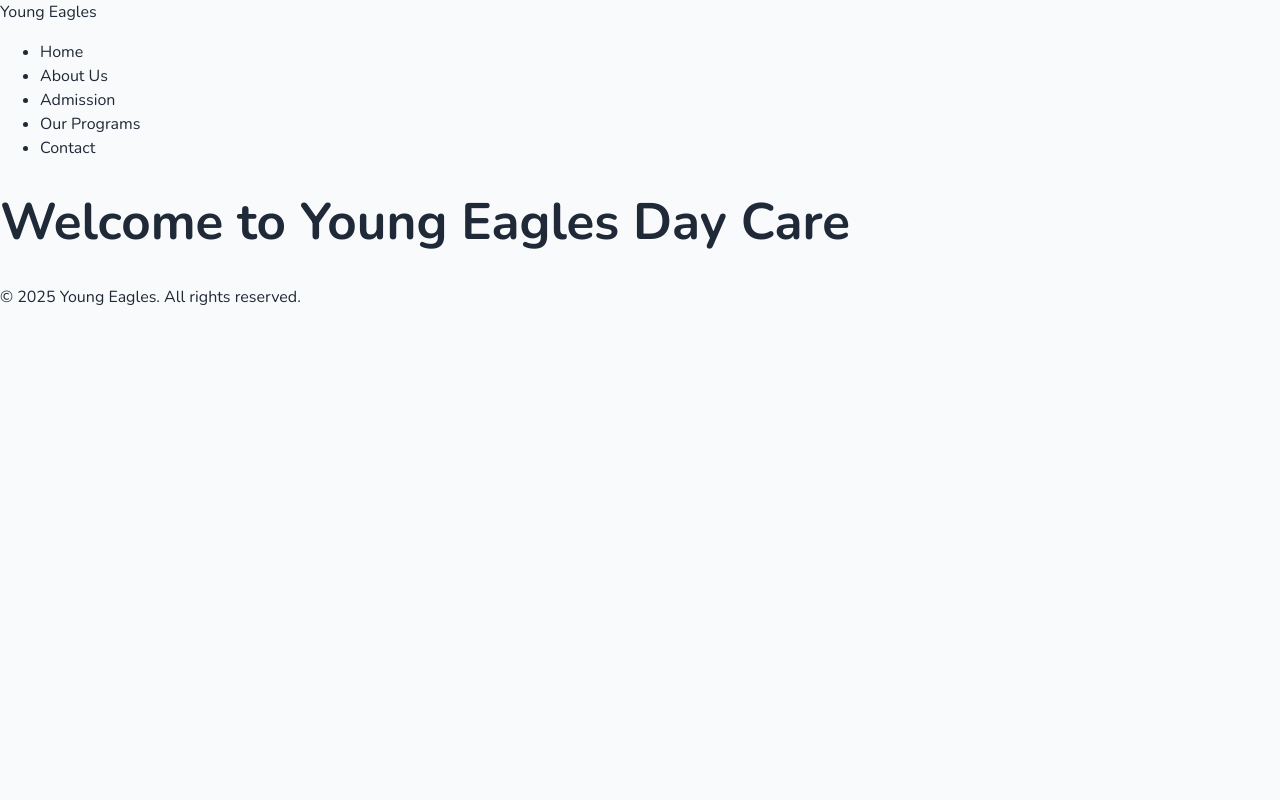
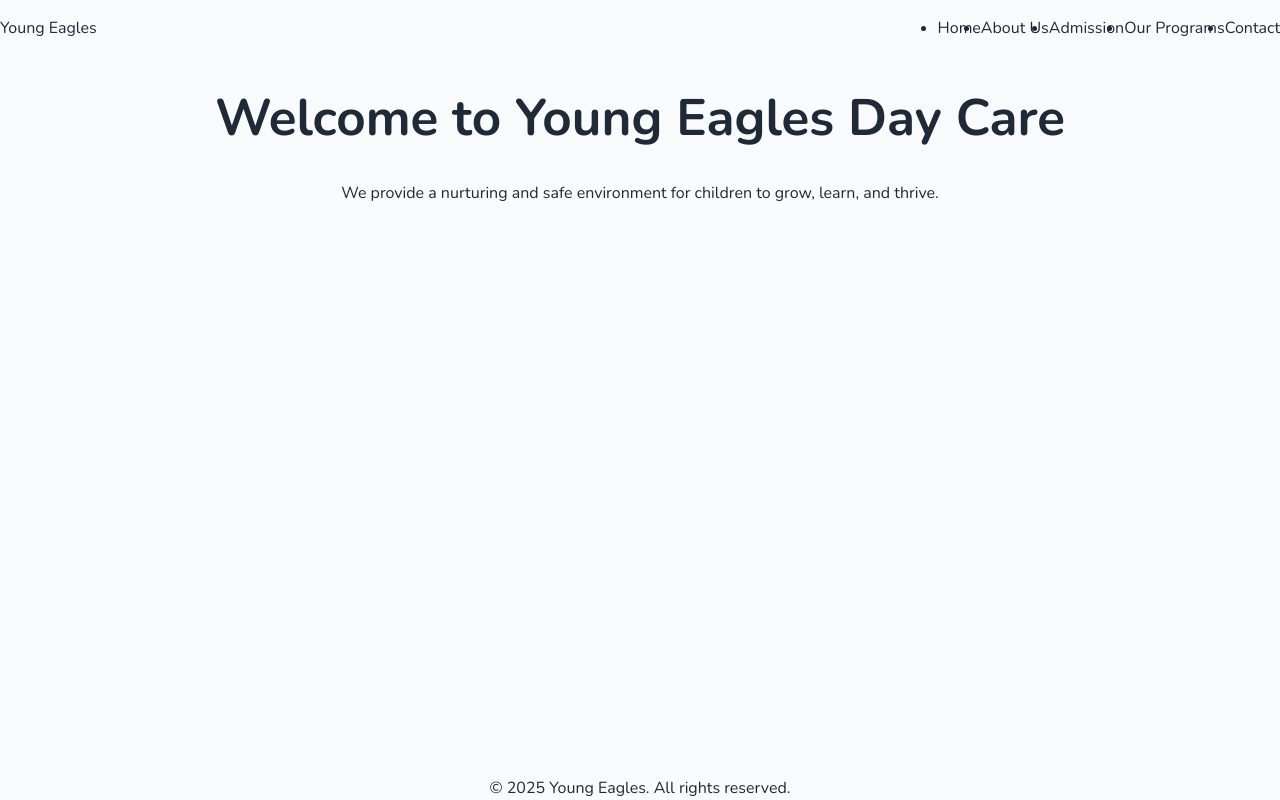
Before and after one commit to K1NG-Devops/eagleswebsite, a React (Vite) app: page / in a window 1280 px wide. Built offline with nearby package versions, Linux system fonts and the light colour scheme.

Commit message:
Fixed tailwindcss scripts

```diff
--- a/src/components/Layout.jsx
+++ b/src/components/Layout.jsx
@@ -3,9 +3,9 @@ import Navbar from './Navbar';
 import Footer from './Footer';
 
 const Layout = ({ children }) => (
-  <div className="flex flex-col min-h-screen w-full">
+  <div className="flex flex-col h-screen bg">
     <Navbar />
-    <main className="flex-grow w-full px-4">
+    <main className="flex-grow container mx-auto p-4">
       {children}
     </main>
     <Footer />
--- a/src/components/Navbar.jsx
+++ b/src/components/Navbar.jsx
@@ -2,10 +2,10 @@ import React from 'react';
 import { Link } from 'react-router-dom';
 
 const Navbar = () => (
-  <nav className="bg-white-100 p-4 shadow-md flex items-center">
-    <div className="flex items-center justify-between w-full px-6">
+  <nav className="bg-white-100 p-4 shadow-md">
+    <div className="flex items-center justify-between w-full px-4">
       <Link to="/" className="text-2xl font-bold text-blue-800">Young Eagles</Link>
-      <ul className="flex space-x-6 text-gray-600 font-semibold">
+      <ul className="flex space-x-6 text-blue-600 font-semibold">
         <li><Link to="/" className="hover:text-blue-600">Home</Link></li>
         <li><Link to="/about" className="hover:text-blue-600">About Us</Link></li>
         <li><Link to="/admission" className="hover:text-blue-600">Admission</Link></li>
--- a/src/index.css
+++ b/src/index.css
@@ -1,3 +1,7 @@
+@tailwind base;
+@tailwind components;
+@tailwind utilities;
+
 :root {
   font-family: system-ui, Avenir, Helvetica, Arial, sans-serif;
   line-height: 1.5;
--- a/src/pages/Home.jsx
+++ b/src/pages/Home.jsx
@@ -1,5 +1,9 @@
-const Home = () => {
-    return <h1>Welcome to Young Eagles Day Care</h1>;
-  };
-
-  export default Home;
+const Home = () => (
+    <div className="p-8">
+      <h1 className="text-4xl font-bold text-center text-blue-900">Welcome to Young Eagles Day Care</h1>
+      <p className="mt-6 text-center text-gray-600 text-lg max-w-2xl mx-auto">
+        We provide a nurturing and safe environment for children to grow, learn, and thrive.
+      </p>
+    </div>
+  );
+export default Home;
```
